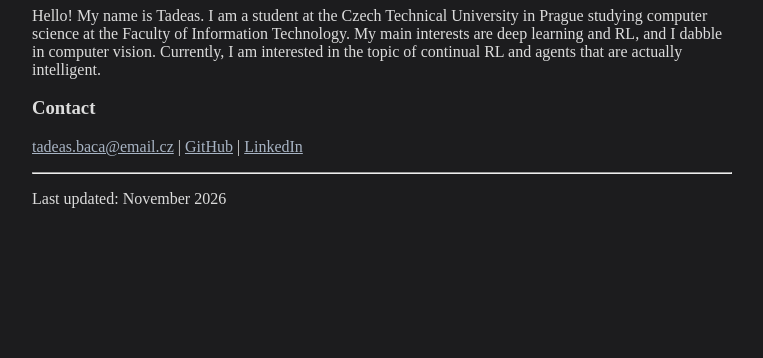
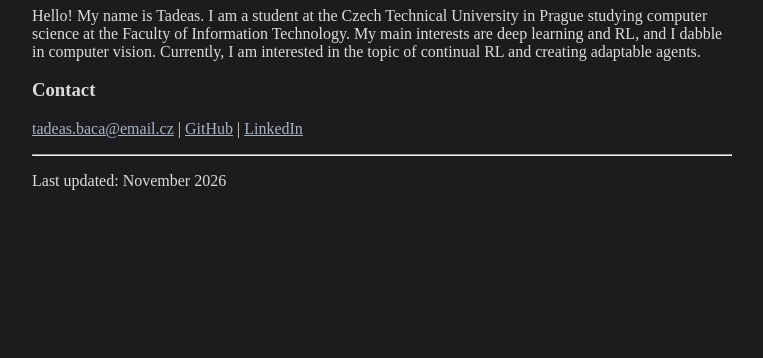
Before and after one commit to tad34s/tad34s.github.io, a plain HTML site: page index.html in a window 1280 px wide. Shown: the part 442-800 px from the top of the page, without its empty margins (258-1021 px from the left). Drawn offline with Linux system fonts and the light colour scheme.

Commit message:
Changing wording in about me

```diff
--- a/index.html
+++ b/index.html
@@ -25,7 +25,7 @@
     <img src="assets/img/photo.jpg" style="display: block; width: 100%;">
     <h1>Tadeas Baca</h1>
 
-    <p>Hello! My name is Tadeas. I am a student at the Czech Technical University in Prague studying computer science at the Faculty of Information Technology. My main interests are deep learning and RL, and I dabble in computer vision. Currently, I am interested in the topic of continual RL and agents that are actually intelligent.</p>
+    <p>Hello! My name is Tadeas. I am a student at the Czech Technical University in Prague studying computer science at the Faculty of Information Technology. My main interests are deep learning and RL, and I dabble in computer vision. Currently, I am interested in the topic of continual RL and creating adaptable agents.</p>
 
     <h3 id="contact">Contact</h3>
     <p>
```
